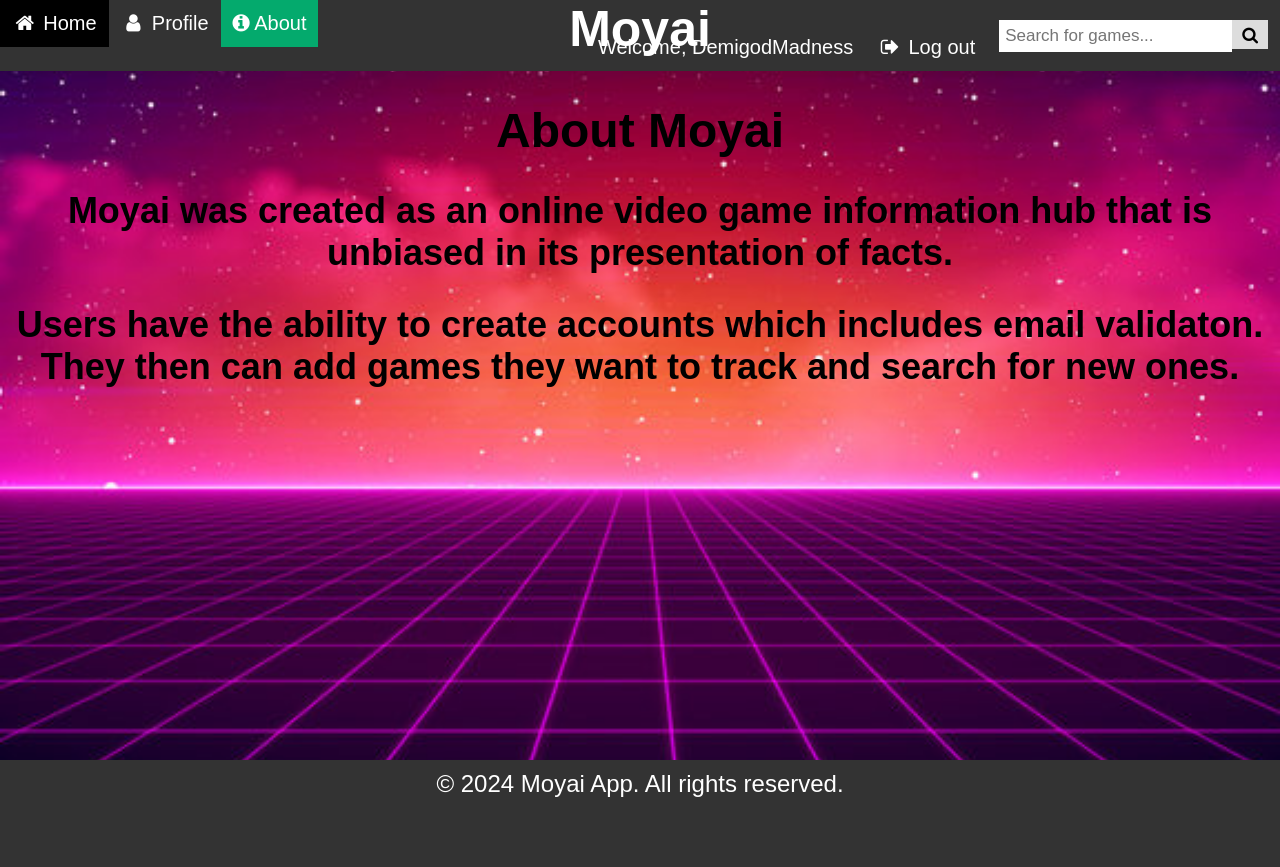
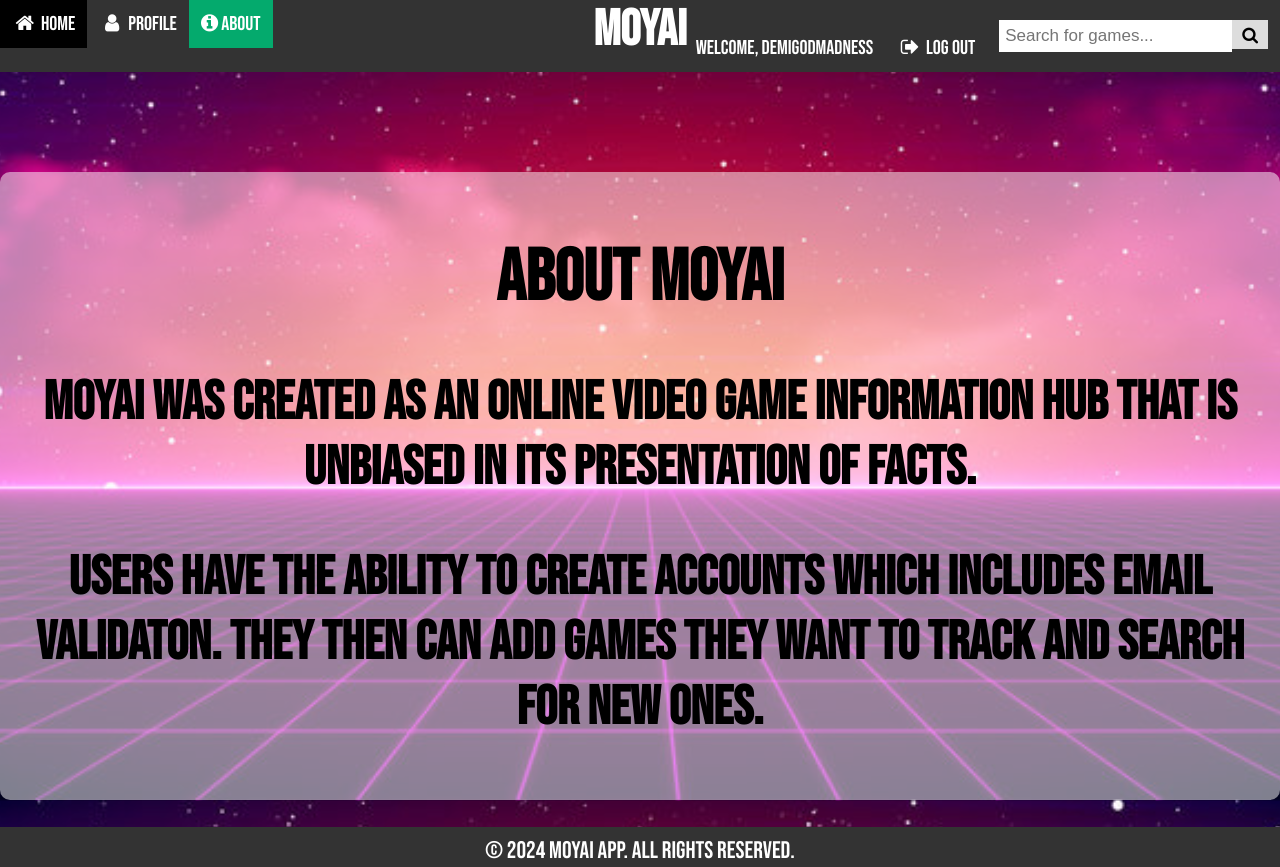
Before and after one commit to HunterBendel/Moyai, a Flask app: page /about in a window 1280 px wide. Before the commit the page ends 797 px from the top, so only its background shows below. Run offline with Flask 3, Linux system fonts and the light colour scheme; a user stored in the database is signed in; some libraries are stand-ins or nearby versions.

Commit message:
added css to the about page

```diff
--- /dev/null
+++ b/static/about.css
@@ -0,0 +1,50 @@
+/*→This is the custom font←*/
+.bebas-neue-regular {
+    font-family: "Bebas Neue", sans-serif;
+    font-weight: 400;
+    font-style: normal;
+}
+
+/*→This is to adjust the content of the body←*/
+body {
+    background-size: cover; /* Ensures the image covers the entire element */
+    background-position: center; /* Centers the image */
+    background-repeat: no-repeat; /* Prevents repeating the image */
+    background-attachment: fixed; /* Keeps the image fixed during scrolling */
+    font-family: "Bebas Neue", sans-serif;
+    font-size: 150%;
+    text-align: center;
+    position: relative;
+    margin: 0;
+    flex-direction: column;
+    padding: 0;
+    min-height: 88%; /*the biggest percentage possibel before a scroll bar is needed*/
+    /* padding-bottom: 109px; */
+    padding-bottom: 17px;/*Original value was 109px*/
+}
+
+.container {
+    background-color: #FFFFFF80;
+    transition: margin-top 0.3s ease; /* Smooth transition for margin-top */
+    border-radius: 10px;
+    max-width: 1500px;
+    font-size: 150%;
+    text-align: center;
+    align-items: center;
+    align-content: center;
+    padding: 15px;
+    margin: 0 auto;
+    margin-top: 100px;
+    margin-bottom: 50px;
+}
+
+footer {
+    width: 100%;
+    height: 40px; /* Set the height of your footer */
+    background-color: #333;
+    color: #fff;
+    text-align: center;
+    line-height: 0px; /* Center the text vertically */
+    position: absolute; /* Adjusts position to absolute */
+    bottom: 0%; /* Positions the footer at the bottom of the page */
+}
--- a/templates/about.html
+++ b/templates/about.html
@@ -1,4 +1,8 @@
 <head>
+  <link rel="preconnect" href="https://fonts.googleapis.com">
+  <link rel="preconnect" href="https://fonts.gstatic.com" crossorigin>
+  <link href="https://fonts.googleapis.com/css2?family=Bebas+Neue&display=swap" rel="stylesheet">
+  <link rel="stylesheet" type="text/css" href="{{ url_for('static', filename='about.css') }}">
     <div class="navbar">
       <a href="home"><i class="fa fa-fw fa-home"></i> Home</a>
       <a href="profile"><i class="fa fa-fw fa-user"></i> Profile</a>
@@ -18,9 +22,13 @@
   {% extends 'base.html' %}
 
   {% block content %}
-  <h1>About Moyai</h1>
-  <h2>Moyai was created as an online video game information hub that is unbiased in its presentation of facts.
-  </h2>
-  <h2>Users have the ability to create accounts which includes email validaton.
-     They then can add games they want to track and search for new ones. </h2>
+  <div class="container">
+    <h1>About Moyai</h1>
+    <h2>Moyai was created as an online video game information hub that is unbiased in its presentation of facts.
+    </h2>
+    <h2>Users have the ability to create accounts which includes email validaton.
+       They then can add games they want to track and search for new ones. </h2>
+
+  </div>
+
   {% endblock %}
```
